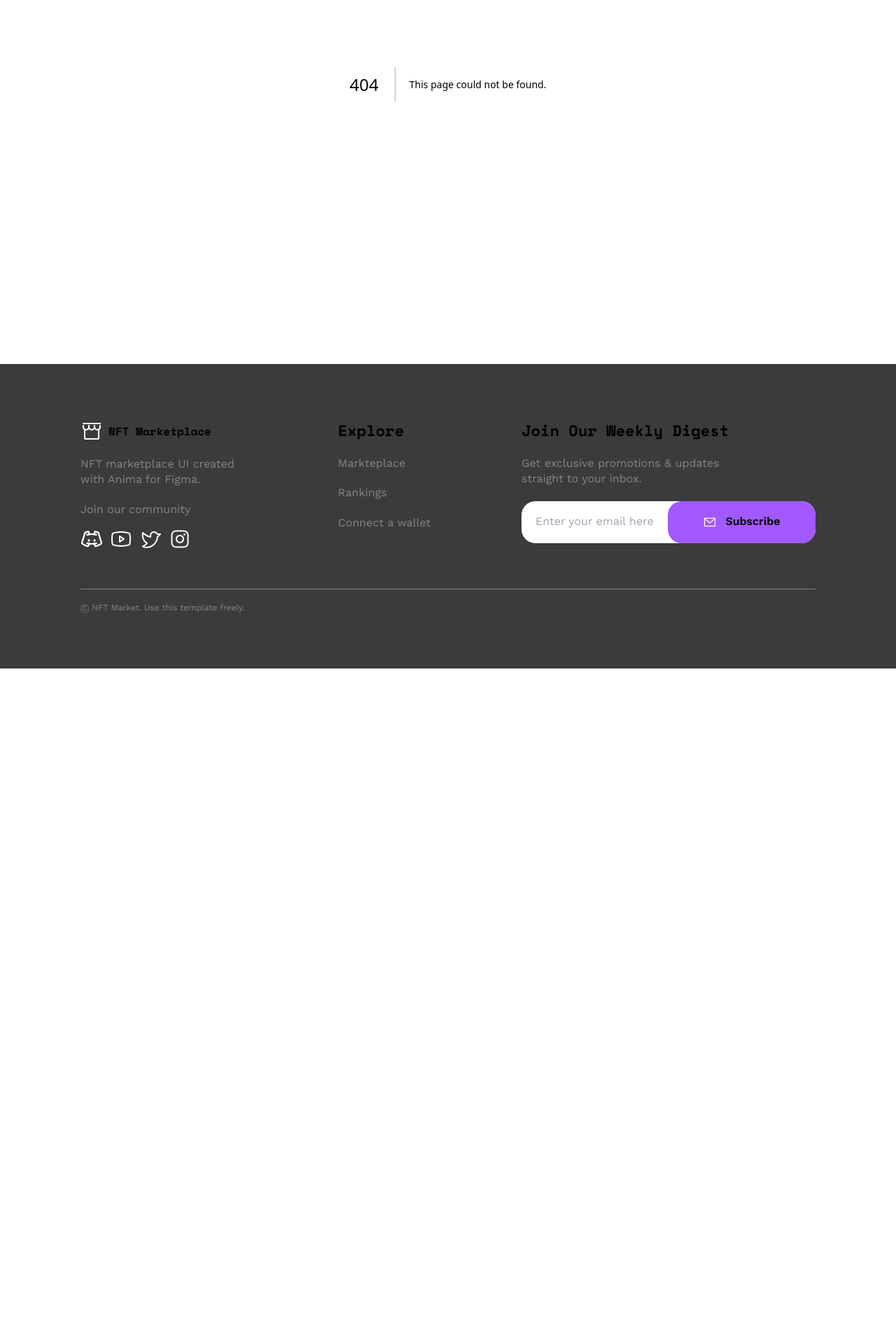
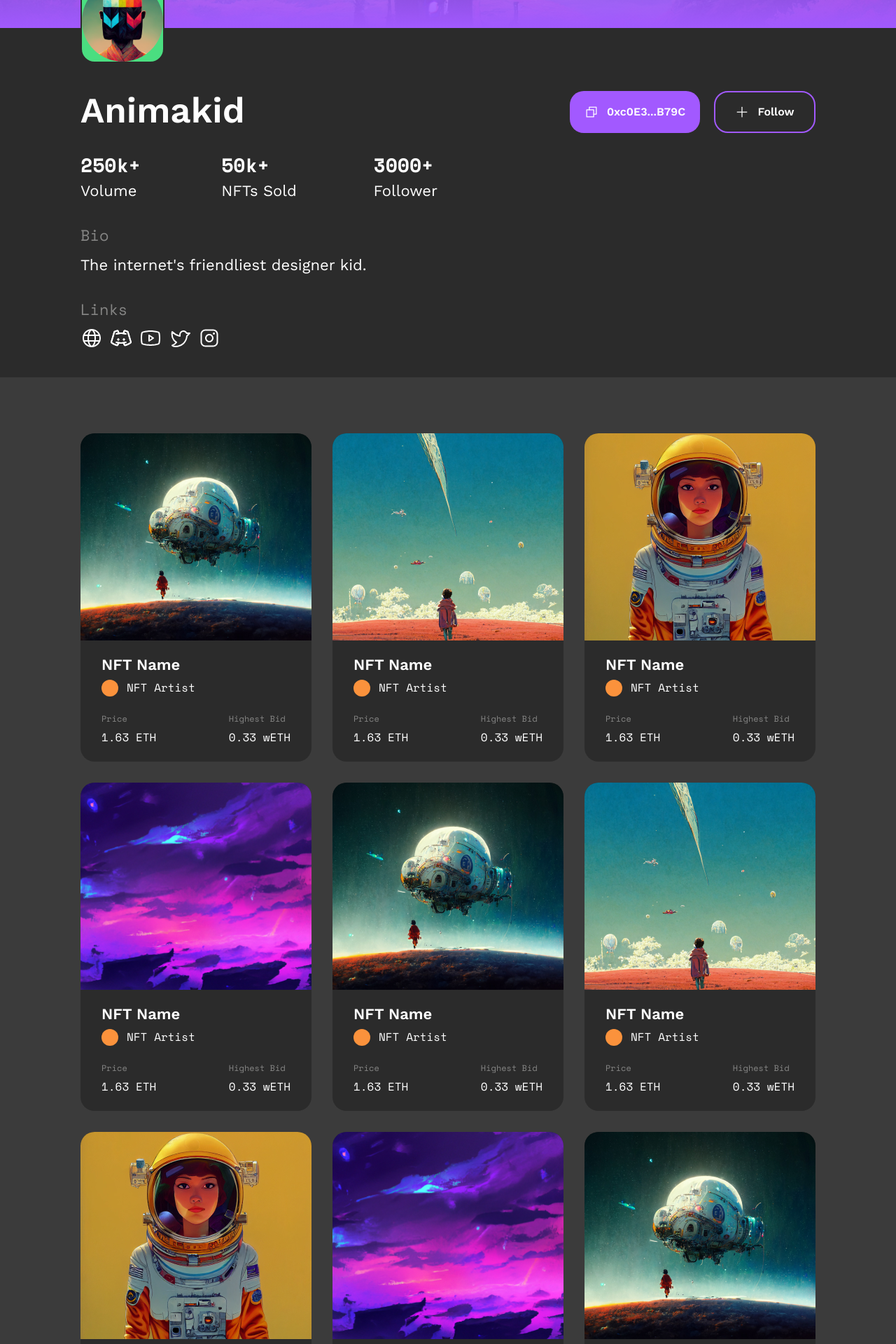
Before and after one commit to gamakusumah/nft-marketplace, a Next.js app: page /artist in a window 1280 px wide. Before the commit this address had no page. Shown: the part 380-2300 px from the top of the page at 70% size. Before the commit the page ends 1335 px from the top, so only its background shows below. Built offline with nearby package versions, Linux system fonts and the light colour scheme.

Commit message:
Create NFTCards component in root dir and add NFTCard component a new proto

```diff
--- /dev/null
+++ b/app/artist/components/ArtistInfo.tsx
@@ -0,0 +1,119 @@
+import Image from "next/image";
+import Link from "next/link";
+
+export default function ArtistInfo() {
+  return (
+    <section className="container py-10 grid gap-[30px] lg:grid-cols-2">
+      {/* Artist Name */}
+      <h1 className="font-semibold text-xl md:text-2xl lg:text-3xl">
+        Animakid
+      </h1>
+
+      {/* CTAs */}
+      <div className="md:flex lg:row-span-3 lg:justify-self-end">
+        <button
+          className="btn-secondary-fill w-full mb-5 md:w-[186px] md:mb-0 md:mr-5"
+          id="button-copy"
+        >
+          <Image
+            src="/icons/Copy.svg"
+            width={20}
+            height={20}
+            alt="Button Icon"
+            className="mr-3"
+          />
+          0xc0E3...B79C
+        </button>
+        <button
+          className="btn-secondary-outline w-full md:w-[145px]"
+          id="button-follow"
+        >
+          <Image
+            src="/icons/Plus.svg"
+            width={20}
+            height={20}
+            alt="Button Icon"
+            className="mr-3"
+          />
+          Follow
+        </button>
+      </div>
+
+      {/* Stats */}
+      <div className="w-full grid grid-cols-3 md:w-[510px]">
+        <div>
+          <h2 className="font-mono font-bold text-lg lg:text-xl">250k+</h2>
+          <span className="lg:text-md">Volume</span>
+        </div>
+        <div className="justify-self-center">
+          <div>
+            <h2 className="font-mono font-bold text-lg lg:text-xl">50k+</h2>
+            <span className="lg:text-md">NFTs Sold</span>
+          </div>
+        </div>
+        <div className="justify-self-end">
+          <h2 className="font-mono font-bold text-lg lg:text-xl">3000+</h2>
+          <span className="lg:text-md">Follower</span>
+        </div>
+      </div>
+
+      {/* Bio */}
+      <div>
+        <h2 className="font-mono text-caption mb-[10px] lg:text-lg">Bio</h2>
+        <p className="lg:text-md">The internet's friendliest designer kid.</p>
+      </div>
+
+      {/* Web Links */}
+      <div>
+        <h2 className="font-mono text-caption mb-[10px] lg:text-lg">Links</h2>
+        <div className="flex space-x-[10px] text-caption">
+          <Link href="/">
+            <Image
+              src="/icons/Globe.svg"
+              width={32}
+              height={32}
+              className="w-6 h-6 lg:w-8 lg:h-8"
+              alt="Youtube Logo"
+            />
+          </Link>
+          <Link href="/">
+            <Image
+              src="/icons/DiscordLogo.svg"
+              width={32}
+              height={32}
+              className="w-6 h-6 lg:w-8 lg:h-8"
+              alt="Youtube Logo"
+            />
+          </Link>
+          <Link href="/">
+            <Image
+              src="/icons/YoutubeLogo.svg"
+              width={32}
+              height={32}
+              className="w-6 h-6 lg:w-8 lg:h-8"
+              alt="Youtube Logo"
+            />
+          </Link>
+          <Link href="/">
+            <Image
+              src="/icons/TwitterLogo.svg"
+              width={32}
+              height={32}
+              className="w-6 h-6 lg:w-8 lg:h-8"
+              alt="Youtube Logo"
+            />
+          </Link>
+          <Link href="/">
+            <Image
+              src="/icons/InstagramLogo.svg"
+              width={32}
+              height={32}
+              className="w-6 h-6 lg:w-8 lg:h-8"
+              alt="Youtube Logo"
+            />
+          </Link>
+        </div>
+      </div>
+    </section>
+  );
+}
--- /dev/null
+++ b/app/artist/components/Cover.tsx
@@ -0,0 +1,29 @@
+import Image from "next/image";
+
+export default function Cover() {
+  return (
+    <section className="relative h-[300px] md:h-[330px] lg:h-[370px]">
+      <div className="w-full h-[250px] md:h-[280px] lg:h-80 relative">
+        <Image
+          src="/images/cover-artist.jpg"
+          width={1280}
+          height={1280}
+          className="object-cover w-full h-full"
+          alt="Cover Photo"
+        />
+        <div className="w-full h-full bg-gradient-to-t from-cta absolute bottom-0"></div>
+      </div>
+      <div className="w-full h-[120px] absolute bottom-0">
+        <div className="container w-full h-[120px] flex justify-center md:justify-normal">
+          <Image
+            src="/images/avatar/avatar-14.svg"
+            width={120}
+            height={120}
+            alt="Artist Photo"
+            className="bg-green-400 rounded-[20px] border-2 border-prim"
+          />
+        </div>
+      </div>
+    </section>
+  );
+}
--- /dev/null
+++ b/app/artist/page.tsx
@@ -0,0 +1,15 @@
+import Cover from "./components/Cover";
+import ArtistInfo from "./components/ArtistInfo";
+import NFTCards from "@/components/NFTCards";
+
+export default function Artist() {
+  return (
+    <main>
+      <Cover />
+      <ArtistInfo />
+      <section className="py-20 bg-sec border-b-2 border-prim ">
+        <NFTCards />
+      </section>
+    </main>
+  );
+}
--- a/app/signup/page.tsx
+++ b/app/signup/page.tsx
@@ -1,6 +1,6 @@
 import Image from "next/image";
 
-export default function page() {
+export default function Signup() {
   return (
     <main className="grid md:grid-cols-2 md:gap-10 md:items-center lg:gap-[60px]">
       <section className="h-[232px] md:h-[615px] lg:h-[651px]">
--- a/components/DiscoverMoreNFTs.tsx
+++ b/components/DiscoverMoreNFTs.tsx
@@ -19,6 +19,7 @@ export default function DiscoverMoreNFTs() {
           price={1.63}
           highestBid={0.33}
           imgSrc="/images/nft/1.jpg"
+          bgColor="sec"
         />
         <NFTCard
           name="NFT Name"
@@ -26,6 +27,7 @@ export default function DiscoverMoreNFTs() {
           price={1.63}
           highestBid={0.33}
           imgSrc="/images/nft/2.jpg"
+          bgColor="sec"
         />
         <NFTCard
           name="NFT Name"
@@ -33,6 +35,7 @@ export default function DiscoverMoreNFTs() {
           price={1.63}
           highestBid={0.33}
           imgSrc="/images/nft/3.jpg"
+          bgColor="sec"
         />
       </div>
 
--- a/components/Footer.tsx
+++ b/components/Footer.tsx
@@ -17,7 +17,7 @@ export default function Footer() {
                 alt="logo"
                 className="text-cta w-6 h-6 lg:w-8 lg:h-8"
               />
-              <p className="font-mono font-bold">NFT Marketplace</p>
+              <p className="font-mono font-bold lg:text-lg">NFT Marketplace</p>
             </Link>
 
             {/* Additional Info */}
--- a/components/NFTCard.tsx
+++ b/components/NFTCard.tsx
@@ -6,11 +6,14 @@ interface NFTProto {
   price: number;
   highestBid: number;
   imgSrc: string;
+  bgColor: string;
 }
 
 export default function NFTCard(proto: NFTProto) {
   return (
-    <div className="h-[402px] md:h-[469px] w-full max-w-[330px] bg-sec rounded-[20px] overflow-hidden">
+    <div
+      className={`h-[402px] md:h-[469px] w-full max-w-[330px] rounded-[20px] overflow-hidden bg-${proto.bgColor}`}
+    >
       <div className="h-[238px] md:h-[296px] w-full">
         <Image
           src={proto.imgSrc}
--- /dev/null
+++ b/components/NFTCards.tsx
@@ -0,0 +1,80 @@
+import NFTCard from "./NFTCard";
+
+export default function NFTCards() {
+  return (
+    <div className="container h-[1266px] overflow-hidden md:h-[1467px] grid gap-[30px] md:grid-cols-2 lg:grid-cols-3">
+      <NFTCard
+        name="NFT Name"
+        artist="NFT Artist"
+        price={1.63}
+        highestBid={0.33}
+        imgSrc="/images/nft/1.jpg"
+        bgColor="prim"
+      />
+      <NFTCard
+        name="NFT Name"
+        artist="NFT Artist"
+        price={1.63}
+        highestBid={0.33}
+        imgSrc="/images/nft/2.jpg"
+        bgColor="prim"
+      />
+      <NFTCard
+        name="NFT Name"
+        artist="NFT Artist"
+        price={1.63}
+        highestBid={0.33}
+        imgSrc="/images/nft/3.jpg"
+        bgColor="prim"
+      />
+      <NFTCard
+        name="NFT Name"
+        artist="NFT Artist"
+        price={1.63}
+        highestBid={0.33}
+        imgSrc="/images/nft/4.jpg"
+        bgColor="prim"
+      />
+      <NFTCard
+        name="NFT Name"
+        artist="NFT Artist"
+        price={1.63}
+        highestBid={0.33}
+        imgSrc="/images/nft/1.jpg"
+        bgColor="prim"
+      />
+      <NFTCard
+        name="NFT Name"
+        artist="NFT Artist"
+        price={1.63}
+        highestBid={0.33}
+        imgSrc="/images/nft/2.jpg"
+        bgColor="prim"
+      />
+      <NFTCard
+        name="NFT Name"
+        artist="NFT Artist"
+        price={1.63}
+        highestBid={0.33}
+        imgSrc="/images/nft/3.jpg"
+        bgColor="prim"
+      />
+      <NFTCard
+        name="NFT Name"
+        artist="NFT Artist"
+        price={1.63}
+        highestBid={0.33}
+        imgSrc="/images/nft/4.jpg"
+        bgColor="prim"
+      />
+      <NFTCard
+        name="NFT Name"
+        artist="NFT Artist"
+        price={1.63}
+        highestBid={0.33}
+        imgSrc="/images/nft/1.jpg"
+        bgColor="prim"
+      />
+    </div>
+  );
+}
```
Also changed, not shown: public/images/cover-artist.jpg (added).
